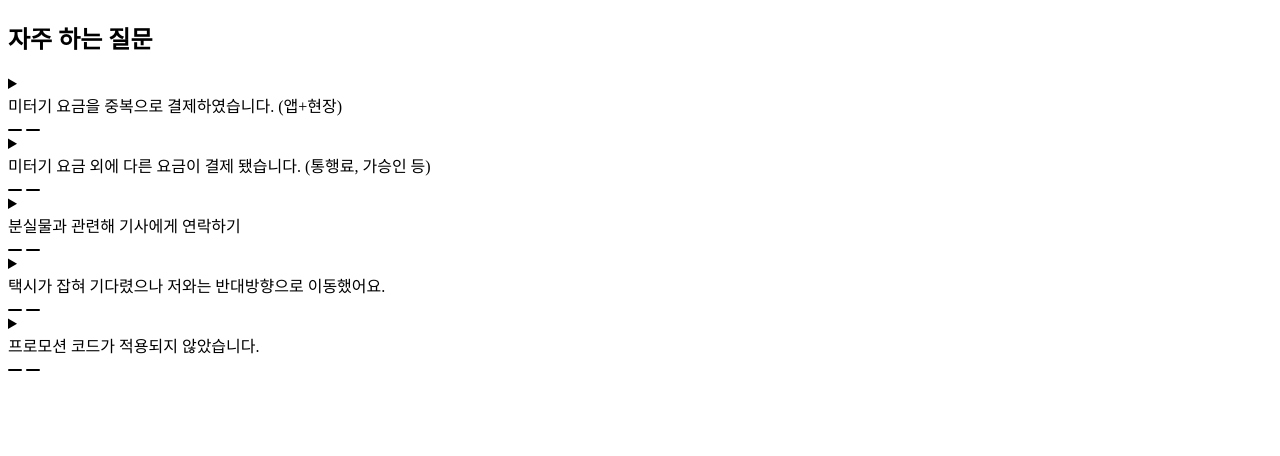
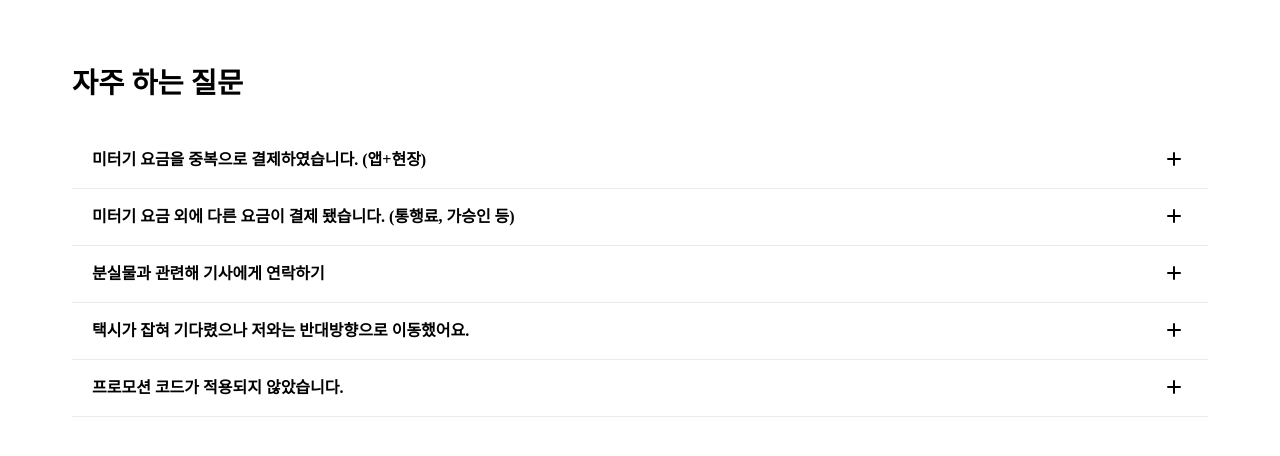
Before and after one commit to FRONTENDBOOTCAMP-17th/Pride, a website built with Vite: page src/html/component/Q&A.html in a window 1280 px wide. Built offline with nearby package versions, Linux system fonts and the light colour scheme.

Commit message:
Modify: 코드 마지막 약간 수정

```diff
--- a/index.html
+++ b/index.html
@@ -12,6 +12,7 @@
     <link rel="stylesheet" as="style" href="./src/css/Q&A.css" />
     <link rel="stylesheet" as="style" href="./src/css/sign-up.css" />
     <link rel="stylesheet" as="style" href="./src/css/footer.css" />
+    <link rel="stylesheet" as="style" href="./src/css/layout.css" />
     <script type="module" src="./src/js/main.js"></script>
   </head>
   <body>
--- a/src/css/layout.css
+++ b/src/css/layout.css
@@ -0,0 +1,73 @@
+/* 공통 컨테이너 */
+body {
+  width: 100%;
+  margin-left: auto;
+  margin-right: auto;
+  display: grid;
+}
+
+/* =========================================================
+   Mobile: 320px – 599px
+   columns: 4
+   margin: 16px
+   gutter: 16px
+   ========================================================= */
+@media (max-width: 599px) {
+  body {
+    grid-template-columns: repeat(4, 1fr);
+    column-gap: 16px;
+    row-gap: 16px;
+
+    .footer,
+    main,
+    section,
+    .qna,
+    header {
+      grid-column: span 4;
+    }
+  }
+}
+
+/* =========================================================
+   Tablet: 600px – 1135px
+   columns: 8
+   margin: 36px
+   gutter: 36px
+   ========================================================= */
+@media (min-width: 600px) and (max-width: 1135px) {
+  body {
+    grid-template-columns: repeat(8, 1fr);
+    column-gap: 36px;
+    row-gap: 36px;
+  }
+
+  .footer,
+  main,
+  section,
+  .qna,
+  header {
+    grid-column: span 8;
+  }
+}
+
+/* =========================================================
+   Desktop: 1136px and up
+   columns: 12
+   margin: 64px
+   gutter: 36px
+   ========================================================= */
+@media (min-width: 1136px) {
+  body {
+    grid-template-columns: repeat(12, 1fr);
+    column-gap: 36px;
+    row-gap: 36px;
+  }
+
+  .footer,
+  main,
+  section,
+  .qna,
+  header {
+    grid-column: span 12;
+  }
+}
--- a/src/html/component/Q&A.html
+++ b/src/html/component/Q&A.html
@@ -3,7 +3,7 @@
   <head>
     <meta charset="UTF-8" />
     <meta name="viewport" content="width=device-width, initial-scale=1.0" />
-    <link rel="stylesheet" href="./css/Q&A.css" />
+    <link rel="stylesheet" href="../../css/Q&A.css" />
     <title>Q&A</title>
   </head>
   <body class="qna">
```
